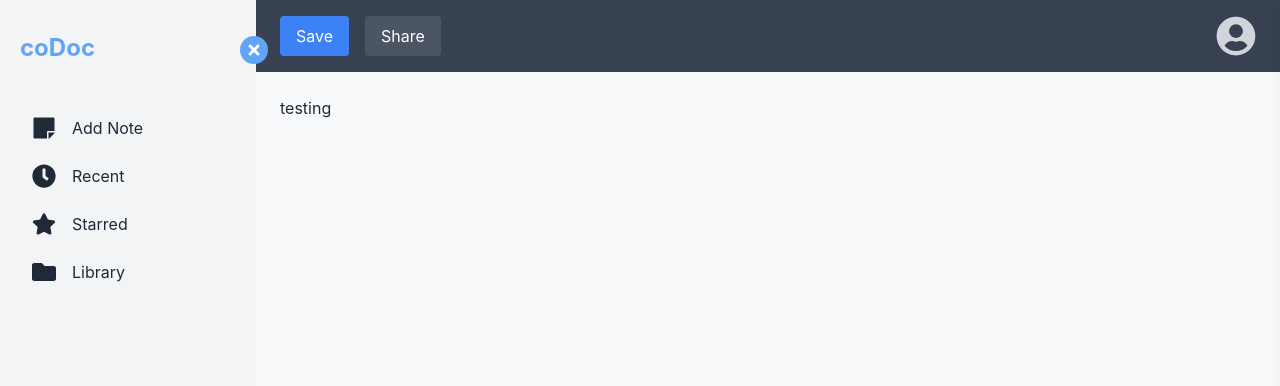
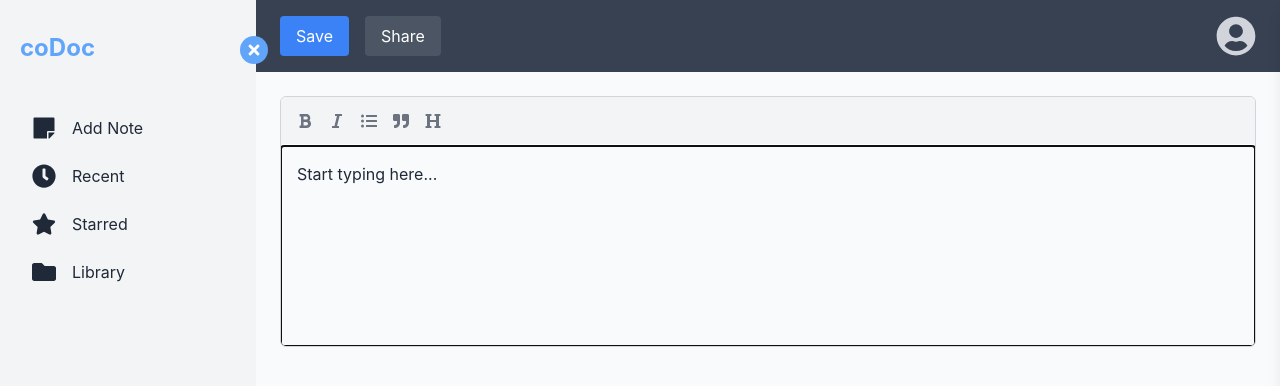
Before and after one commit to meetbeddy/coDoc-frontend, a React (Vite) app: page / in a window 1280 px wide. Shown: the top 386 px of the page. Built offline with nearby package versions, Linux system fonts and the light colour scheme.

Commit message:
feat: add rich text editor with basic capabilities

```diff
--- a/package.json
+++ b/package.json
@@ -14,7 +14,11 @@
     "react": "^18.3.1",
     "react-dom": "^18.3.1",
     "react-icons": "^5.3.0",
-    "react-router-dom": "^6.26.1"
+    "react-router-dom": "^6.26.1",
+    "slate": "^0.103.0",
+    "slate-history": "^0.109.0",
+    "slate-hyperscript": "^0.100.0",
+    "slate-react": "^0.110.0"
   },
   "devDependencies": {
     "@eslint/js": "^9.9.0",
--- a/src/App.tsx
+++ b/src/App.tsx
@@ -1,3 +1,4 @@
+import RichTextEditor from "./components/editor/RichTextEditor"
 import Layout from "./layouts/Layout"
 
 
@@ -7,7 +8,7 @@ function App() {
 
   return (
     <Layout>
-      testing
+      <RichTextEditor />
     </Layout>
   )
 }
--- /dev/null
+++ b/src/components/editor/RichTextEditor.tsx
@@ -0,0 +1,191 @@
+import React, { useMemo, useState, useCallback } from 'react';
+import { createEditor, Transforms, Editor as SlateEditor, Descendant, BaseEditor } from 'slate';
+import { Slate, Editable, withReact, useSlate, RenderElementProps, RenderLeafProps, ReactEditor } from 'slate-react';
+import { HistoryEditor, withHistory } from 'slate-history';
+import { FaBold, FaItalic, FaListUl, FaQuoteRight, FaHeading } from 'react-icons/fa';
+
+// custom types
+type ParagraphElement = { type: 'paragraph'; children: CustomText[] };
+type BlockquoteElement = { type: 'blockquote'; children: CustomText[] };
+type BulletedListElement = { type: 'bulleted-list'; children: ListItemElement[] };
+type ListItemElement = { type: 'list-item'; children: CustomText[] };
+type HeadingOneElement = { type: 'heading-one'; children: CustomText[] };
+
+type CustomElement = ParagraphElement | BlockquoteElement | BulletedListElement | ListItemElement | HeadingOneElement;
+type CustomText = { text: string; bold?: boolean; italic?: boolean };
+
+declare module 'slate' {
+    interface CustomTypes {
+        Editor: BaseEditor & ReactEditor & HistoryEditor;
+        Element: CustomElement;
+        Text: CustomText;
+    }
+}
+const RichTextEditor: React.FC = () => {
+    const editor = useMemo(() => withReact(withHistory(createEditor())), []);
+    const [value, setValue] = useState<Descendant[]>([
+        {
+            type: 'paragraph',
+            children: [{ text: 'Start typing here...' }],
+        },
+    ]);
+
+    const renderElement = useCallback((props: RenderElementProps) => <Element {...props} />, []);
+    const renderLeaf = useCallback((props: RenderLeafProps) => <Leaf {...props} />, []);
+
+    return (
+        <Slate editor={editor} initialValue={value} onChange={newValue => setValue(newValue)}>
+            <div className="border border-gray-300 rounded-md overflow-hidden">
+                <Toolbar>
+                    <MarkButton format="bold" icon={<FaBold />} />
+                    <MarkButton format="italic" icon={<FaItalic />} />
+                    <BlockButton format="bulleted-list" icon={<FaListUl />} />
+                    <BlockButton format="blockquote" icon={<FaQuoteRight />} />
+                    <BlockButton format="heading-one" icon={<FaHeading />} />
+                </Toolbar>
+                <Editable
+                    renderElement={renderElement}
+                    renderLeaf={renderLeaf}
+                    placeholder="Start typing here..."
+                    spellCheck
+                    autoFocus
+                    className="min-h-[200px] p-4"
+                />
+            </div>
+        </Slate>
+    );
+};
+
+const Toolbar: React.FC<{ children: React.ReactNode }> = ({ children }) => {
+    return <div className="flex p-2 bg-gray-100 border-b border-gray-300">{children}</div>;
+};
+
+const MarkButton: React.FC<{ format: 'bold' | 'italic'; icon: React.ReactNode }> = ({ format, icon }) => {
+    const editor = useSlate();
+    return (
+        <Button
+            active={isMarkActive(editor, format)}
+            onMouseDown={event => {
+                event.preventDefault();
+                toggleMark(editor, format);
+            }}
+        >
+            {icon}
+        </Button>
+    );
+};
+
+const BlockButton: React.FC<{ format: 'blockquote' | 'bulleted-list' | 'heading-one'; icon: React.ReactNode }> = ({ format, icon }) => {
+    const editor = useSlate();
+    return (
+        <Button
+            active={isBlockActive(editor, format)}
+            onMouseDown={event => {
+                event.preventDefault();
+                toggleBlock(editor, format);
+            }}
+        >
+            {icon}
+        </Button>
+    );
+};
+
+const Button: React.FC<{ active: boolean; onMouseDown: (event: React.MouseEvent) => void; children: React.ReactNode }> = ({ active, onMouseDown, children }) => {
+    return (
+        <span
+            onMouseDown={onMouseDown}
+            className={`cursor-pointer p-2 ${active ? 'text-blue-500' : 'text-gray-500'
+                } hover:text-blue-500 transition-colors duration-200`}
+        >
+            {children}
+        </span>
+    );
+};
+
+const Element = ({ attributes, children, element }: RenderElementProps) => {
+    switch (element.type) {
+        case 'blockquote':
+            return <blockquote {...attributes} className="border-l-4 border-gray-300 pl-4 italic">{children}</blockquote>;
+        case 'bulleted-list':
+            return <ul {...attributes} className="list-disc list-inside">{children}</ul>;
+        case 'heading-one':
+            return <h1 {...attributes} className="text-2xl font-bold">{children}</h1>;
+        case 'list-item':
+            return <li {...attributes}>{children}</li>;
+        default:
+            return <p {...attributes}>{children}</p>;
+    }
+};
+
+const Leaf = ({ attributes, children, leaf }: RenderLeafProps) => {
+    if (leaf.bold) {
+        children = <strong>{children}</strong>;
+    }
+    if (leaf.italic) {
+        children = <em>{children}</em>;
+    }
+    return <span {...attributes}>{children}</span>;
+};
+
+const isMarkActive = (editor: SlateEditor, format: 'bold' | 'italic') => {
+    const marks = SlateEditor.marks(editor);
+    return marks ? marks[format] === true : false;
+};
+
+const toggleMark = (editor: SlateEditor, format: 'bold' | 'italic') => {
+    const isActive = isMarkActive(editor, format);
+    if (isActive) {
+        SlateEditor.removeMark(editor, format);
+    } else {
+        SlateEditor.addMark(editor, format, true);
+    }
+};
+
+const isBlockActive = (editor: SlateEditor, format: 'blockquote' | 'bulleted-list' | 'heading-one') => {
+    const { selection } = editor;
+    if (!selection) return false;
+
+    const [match] = Array.from(
+        SlateEditor.nodes(editor, {
+            at: SlateEditor.unhangRange(editor, selection),
+            match: n => {
+                return !SlateEditor.isEditor(n) && (n as CustomElement).type === format;
+            },
+        })
+    );
+
+    return !!match;
+};
+
+
+const toggleBlock = (editor: SlateEditor, format: 'blockquote' | 'bulleted-list' | 'heading-one') => {
+    const isActive = isBlockActive(editor, format);
+    const isList = format === 'bulleted-list';
+
+    Transforms.unwrapNodes(editor, {
+        match: n =>
+            !SlateEditor.isEditor(n) &&
+            SlateEditor.isBlock(editor, n as CustomElement) &&
+            ['bulleted-list', 'numbered-list'].includes((n as CustomElement).type),
+        split: true,
+    });
+
+    const newProperties: Partial<CustomElement> = {
+        type: isActive ? 'paragraph' : isList ? 'list-item' : format,
+    };
+
+    // Ensuring that we target only CustomElement nodes
+    Transforms.setNodes<CustomElement>(editor, newProperties, {
+        match: n => !SlateEditor.isEditor(n) && SlateEditor.isBlock(editor, n as CustomElement),
+    });
+
+    if (!isActive && isList) {
+        const block = { type: format, children: [] };
+        Transforms.wrapNodes(editor, block, {
+            match: n => !SlateEditor.isEditor(n) && SlateEditor.isBlock(editor, n as CustomElement),
+        });
+    }
+};
+
+
+export default RichTextEditor;
```
Also changed, not shown: 1 other file (tests, documents, lock files or other folders).
